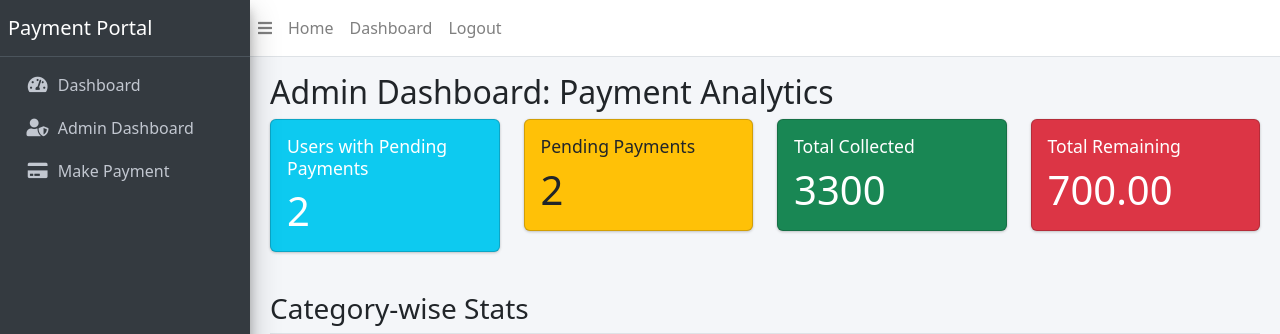
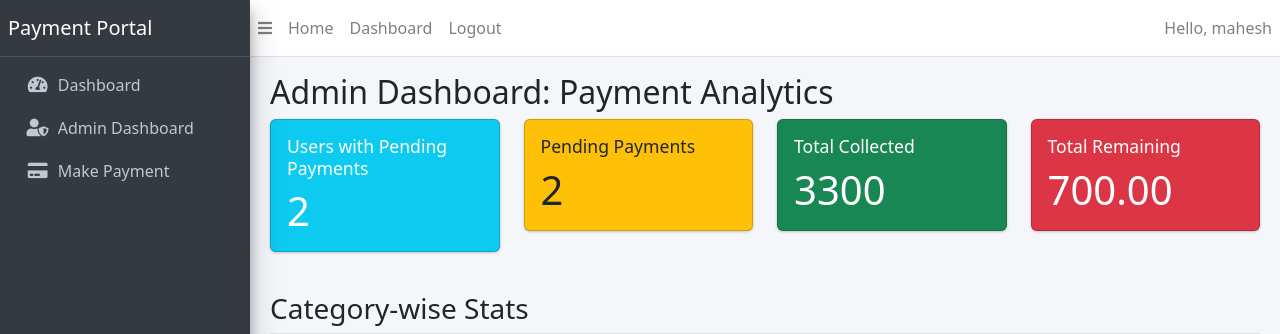
Before and after one commit to ursmaheshj/payment_portal, a Django app: page /admin_dashboard/ in a window 1280 px wide. Shown: the top 334 px of the page. Run offline with Django 5.2, Linux system fonts and the light colour scheme; a user stored in the database is signed in; data comes from the database, SQL or seed files in the repository; some libraries are stand-ins or nearby versions.

Commit message:
updated user badge

```diff
--- a/core/templates/core/base.html
+++ b/core/templates/core/base.html
@@ -36,6 +36,13 @@
             </li>
             {% endif %}
         </ul>
+
+        <ul class="navbar-nav ml-auto">
+            {% if user.is_authenticated %}
+            <li class="nav-item">
+                <span class="nav-link">Hello, {{ user.username }}</span>
+            </li>
+            {% endif %}
     </nav>
     <!-- /.navbar -->
 
@@ -68,6 +75,10 @@
                         </a>
                     </li>
                 </ul>
+
+                <!--  -->
+
+                <!--  -->
             </nav>
         </div>
     </aside>
--- a/payment_portal/settings.py
+++ b/payment_portal/settings.py
@@ -25,7 +25,7 @@ SECRET_KEY = 'django-insecure-90n22^blp543_(zqdfqllycn)&(&op6vn_vdoosh3zd+e2!sgq
 # SECURITY WARNING: don't run with debug turned on in production!
 DEBUG = True
 
-ALLOWED_HOSTS = ['paymentportal-production-ad02.up.railway.app']
+ALLOWED_HOSTS = ['paymentportal-production-ad02.up.railway.app','127.0.0.1']
 CSRF_TRUSTED_ORIGINS = ['https://paymentportal-production-ad02.up.railway.app']
 
 # Application definition
```
